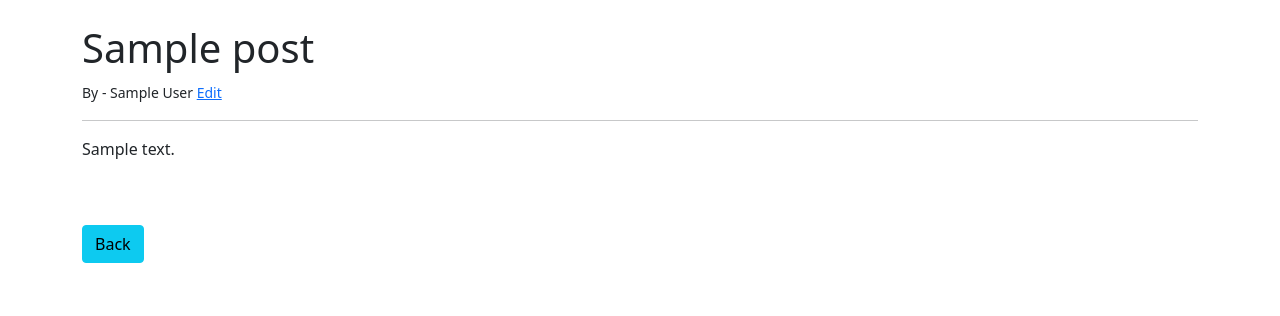
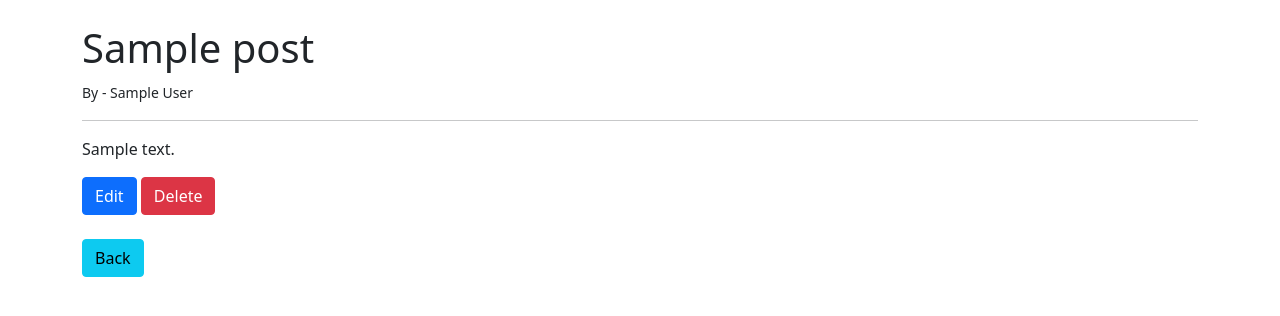
Before and after one commit to Nikhil-Agg/BloggerStop, a Django app: page /post/1 in a window 1280 px wide. Shown: the part 56-372 px from the top of the page. Run offline with Django 3.2, Linux system fonts and the light colour scheme; tables that the repository leaves empty hold one stand-in row (values such as "Sample post").

Commit message:
delet post

```diff
--- a/home/urls.py
+++ b/home/urls.py
@@ -8,5 +8,5 @@ urlpatterns = [
     path('post/<int:pk>', article_detail.as_view(), name='detail'),
     path('add/', article_add.as_view(), name='add'),
     path('update/<int:pk>', article_update.as_view(), name='update'),
-
+    path('delete/<int:pk>', article_delete.as_view(), name='delete')
 ]
--- a/home/views.py
+++ b/home/views.py
@@ -1,20 +1,19 @@
 from django.shortcuts import render
-from django.views.generic import ListView, DetailView, CreateView, UpdateView
+from django.urls import reverse_lazy
+from django.views.generic import ListView, DetailView, CreateView, UpdateView, DeleteView
 from .models import Post
 from .forms import *
 
 class home(ListView):
-
     model = Post
     template_name = 'home.html'
+    ordering = ['-created_no']
 
 class article_detail(DetailView):
-
     model = Post
     template_name = 'detail.html'
 
 class article_add(CreateView):
-
     model = Post
     form_class = PostForm
     template_name = 'add.html'
@@ -23,3 +22,8 @@ class article_update(UpdateView):
     model = Post
     form_class = EditForm
     template_name = 'edit.html'
+
+class article_delete(DeleteView):
+    model = Post
+    template_name = 'delete.html'
+    success_url = reverse_lazy('home')
--- a/templates/detail.html
+++ b/templates/detail.html
@@ -5,9 +5,11 @@
 {% block content %}
 
     <h1>{{object.title}}</h1>
-    <small>By - {{object.author.first_name}} {{object.author.last_name}} <a href="{% url 'update' object.pk %}">Edit</a></small>
+    <small>By - {{object.author.first_name}} {{object.author.last_name}} </small>
     <hr>
     <p>{{object.body}}</p>
+    <a href="{% url 'update' object.pk %}" class="btn btn-primary">Edit</a>
+    <a href="{% url 'delete' object.pk %}" class="btn btn-danger">Delete</a>
     <br><br>
     <a href="{% url 'home' %}" class="btn btn-info">Back</a>
 {% endblock %}
```
Also changed, not shown: templates/delete.html (added, +14 -0 lines).
